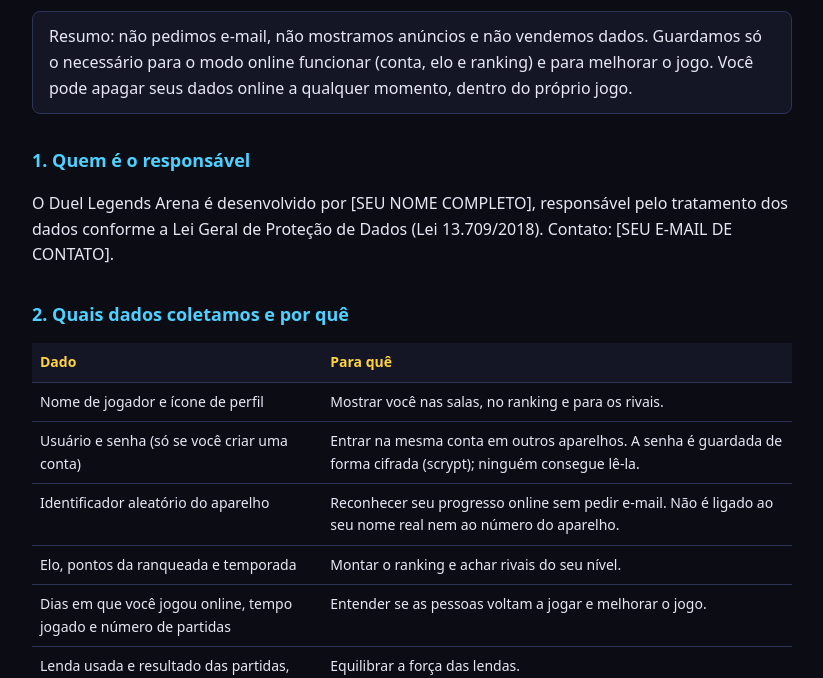
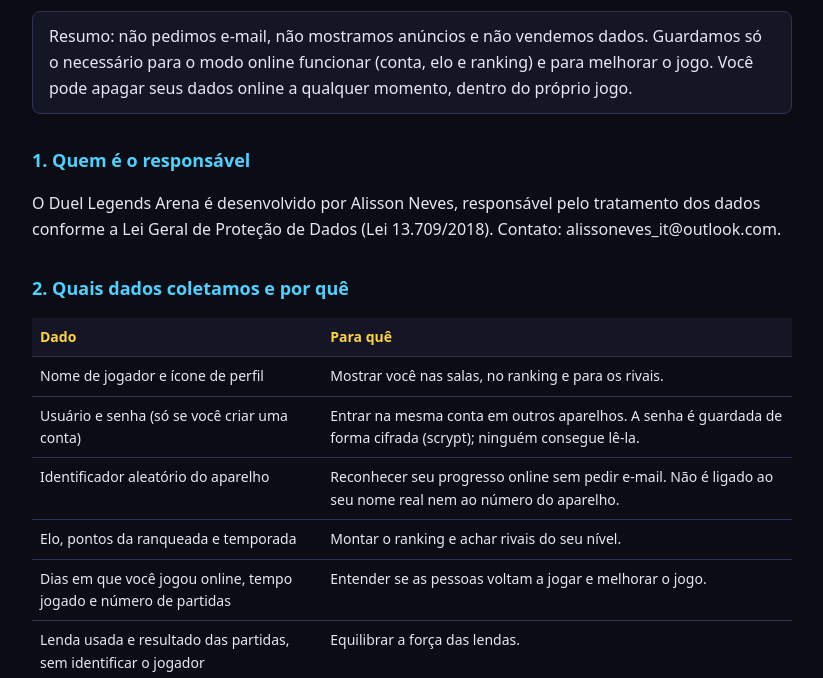
Before and after one commit to alissoneves/Duel-Legends-Arena, a website: page privacidade.html in a window 1280 px wide. Shown: the part 122-800 px from the top of the page, without its empty margins (228-1051 px from the left). Drawn offline with Linux system fonts and the light colour scheme.

Commit message:
Update developer name and contact in privacidade.html

```diff
--- a/privacidade.html
+++ b/privacidade.html
@@ -25,7 +25,7 @@ a{color:#4fd1ff}
 <div class="box">Resumo: não pedimos e-mail, não mostramos anúncios e não vendemos dados. Guardamos só o necessário para o modo online funcionar (conta, elo e ranking) e para melhorar o jogo. Você pode apagar seus dados online a qualquer momento, dentro do próprio jogo.</div>
 
 <h2>1. Quem é o responsável</h2>
-<p>O Duel Legends Arena é desenvolvido por [SEU NOME COMPLETO], responsável pelo tratamento dos dados conforme a Lei Geral de Proteção de Dados (Lei 13.709/2018). Contato: [SEU E-MAIL DE CONTATO].</p>
+<p>O Duel Legends Arena é desenvolvido por Alisson Neves, responsável pelo tratamento dos dados conforme a Lei Geral de Proteção de Dados (Lei 13.709/2018). Contato: alissoneves_it@outlook.com.</p>
 
 <h2>2. Quais dados coletamos e por quê</h2>
 <table>
```
